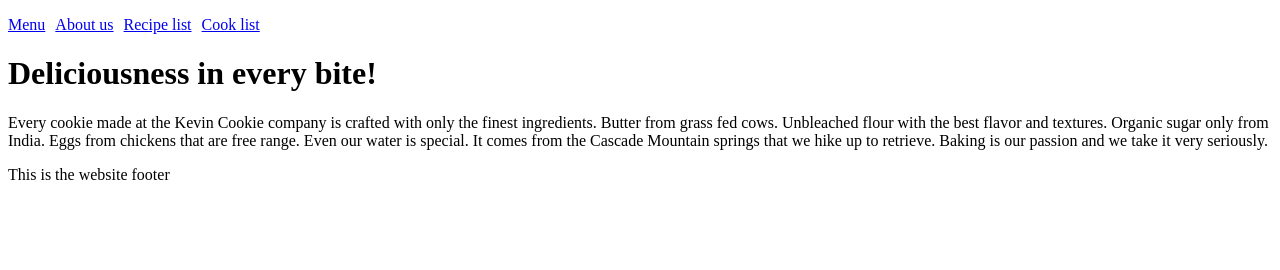
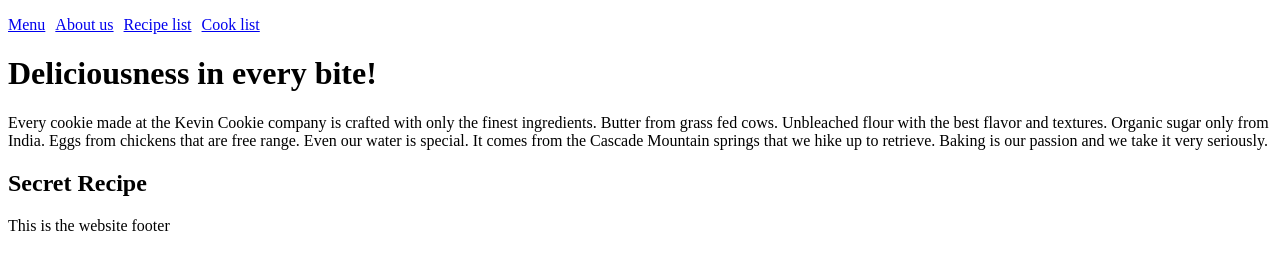
Before and after one commit to CissokhoSouleymane/Git-Test, a plain HTML site: page index.htm in a window 1280 px wide. Drawn offline with Linux system fonts and the light colour scheme.

Commit message:
Update index.htm - adding secret recipe

```diff
--- a/index.htm
+++ b/index.htm
@@ -25,7 +25,7 @@
 
 <h1>Deliciousness in every bite!</h1>
 <p>Every cookie made at the Kevin Cookie company is crafted with only the finest ingredients. Butter from grass fed cows. Unbleached flour with the best flavor and textures. Organic sugar only from India. Eggs from chickens that are free range. Even our water is special. It comes from the Cascade Mountain springs that we hike up to retrieve. Baking is our passion and we take it very seriously.</p>
-
+  <h2>Secret Recipe</h2>
 <footer>
   <p>This is the website footer</p>
 </footer>
```
